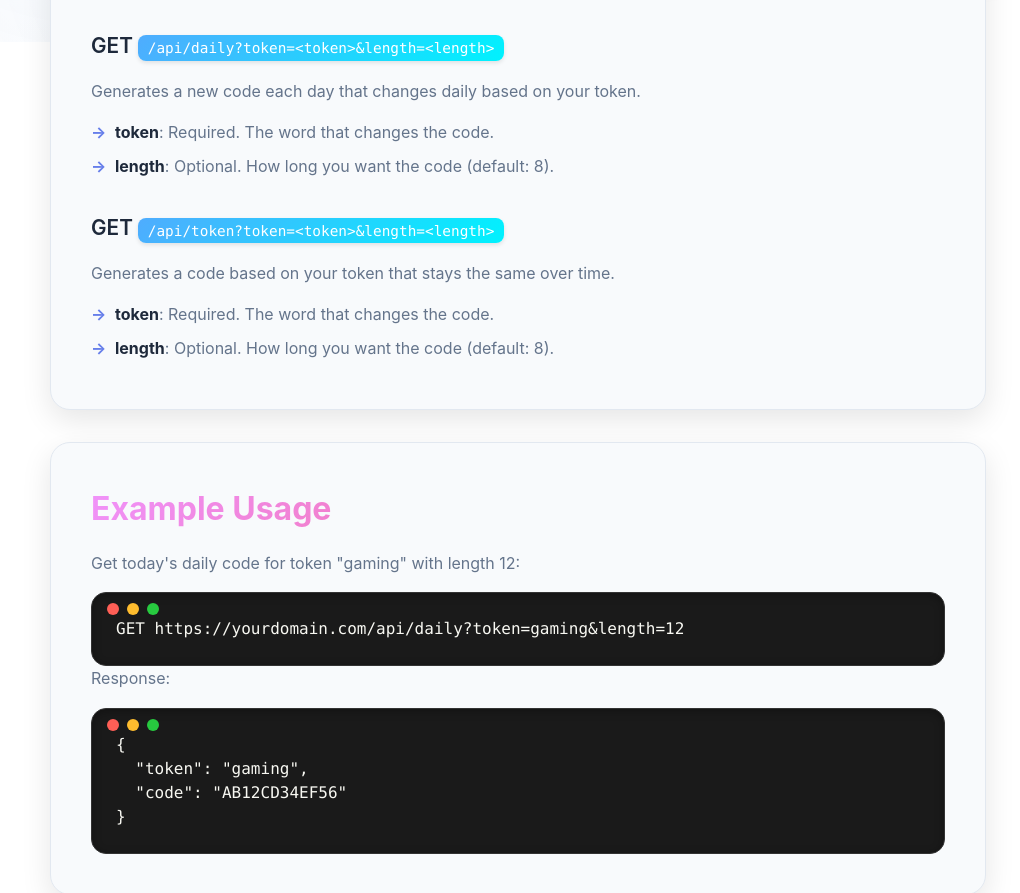
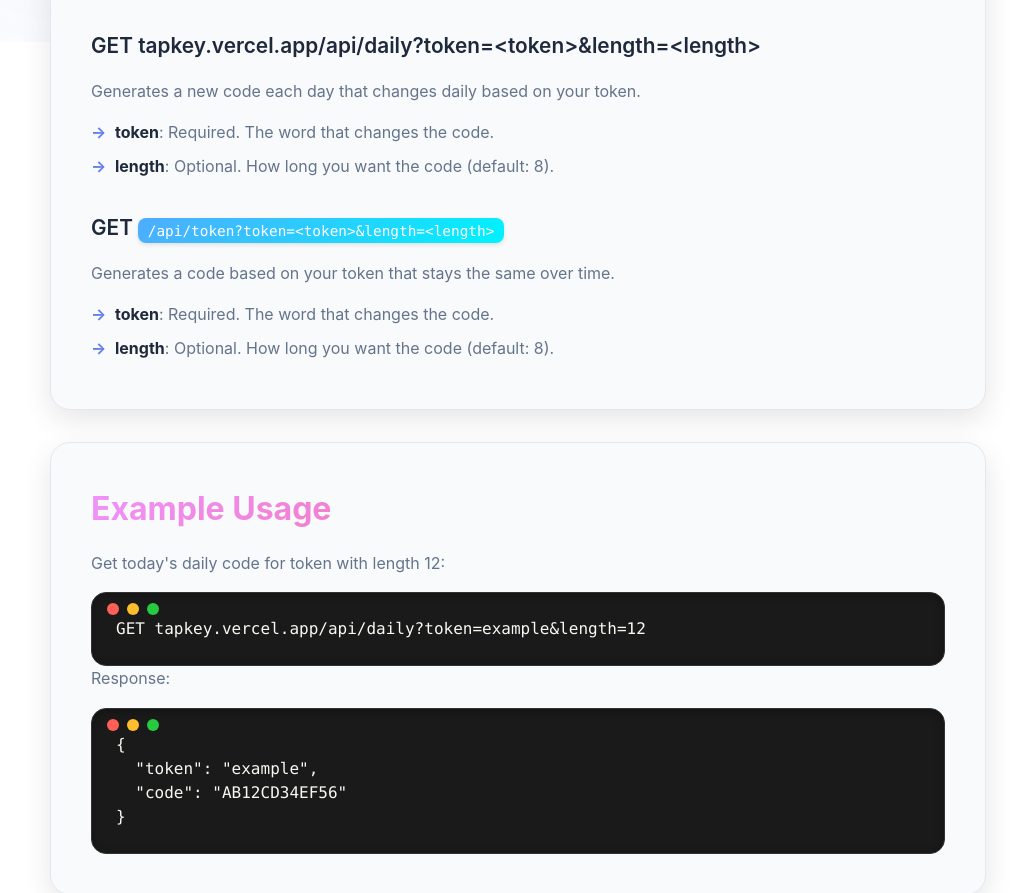
Before and after one commit to TensulStudios/discord-code-vr, a website: page index.html in a window 1280 px wide. Shown: the part 733-1626 px from the top of the page, without its empty margins (122-1142 px from the left). Drawn offline with Linux system fonts and the light colour scheme.

Commit message:
Update index.html

```diff
--- a/index.html
+++ b/index.html
@@ -375,7 +375,7 @@
 
     <section class="card">
       <h2>Available Endpoints</h2>
-      <h3>GET <code>/api/daily?token=&lt;token&gt;&length=&lt;length&gt;</code></h3>
+      <h3>GET tapkey.vercel.app/api/daily?token=&lt;token&gt;&length=&lt;length&gt;</code></h3>
       <p>Generates a new code each day that changes daily based on your token.</p>
       <ul>
         <li><strong>token</strong>: Required. The word that changes the code.</li>
@@ -391,11 +391,11 @@
 
     <section class="card">
       <h2>Example Usage</h2>
-      <p>Get today's daily code for token "gaming" with length 12:</p>
-      <pre>GET https://yourdomain.com/api/daily?token=gaming&length=12</pre>
+      <p>Get today's daily code for token with length 12:</p>
+      <pre>GET tapkey.vercel.app/api/daily?token=example&length=12</pre>
       <p>Response:</p>
       <pre>{
-  "token": "gaming",
+  "token": "example",
   "code": "AB12CD34EF56"
 }</pre>
     </section>
```
